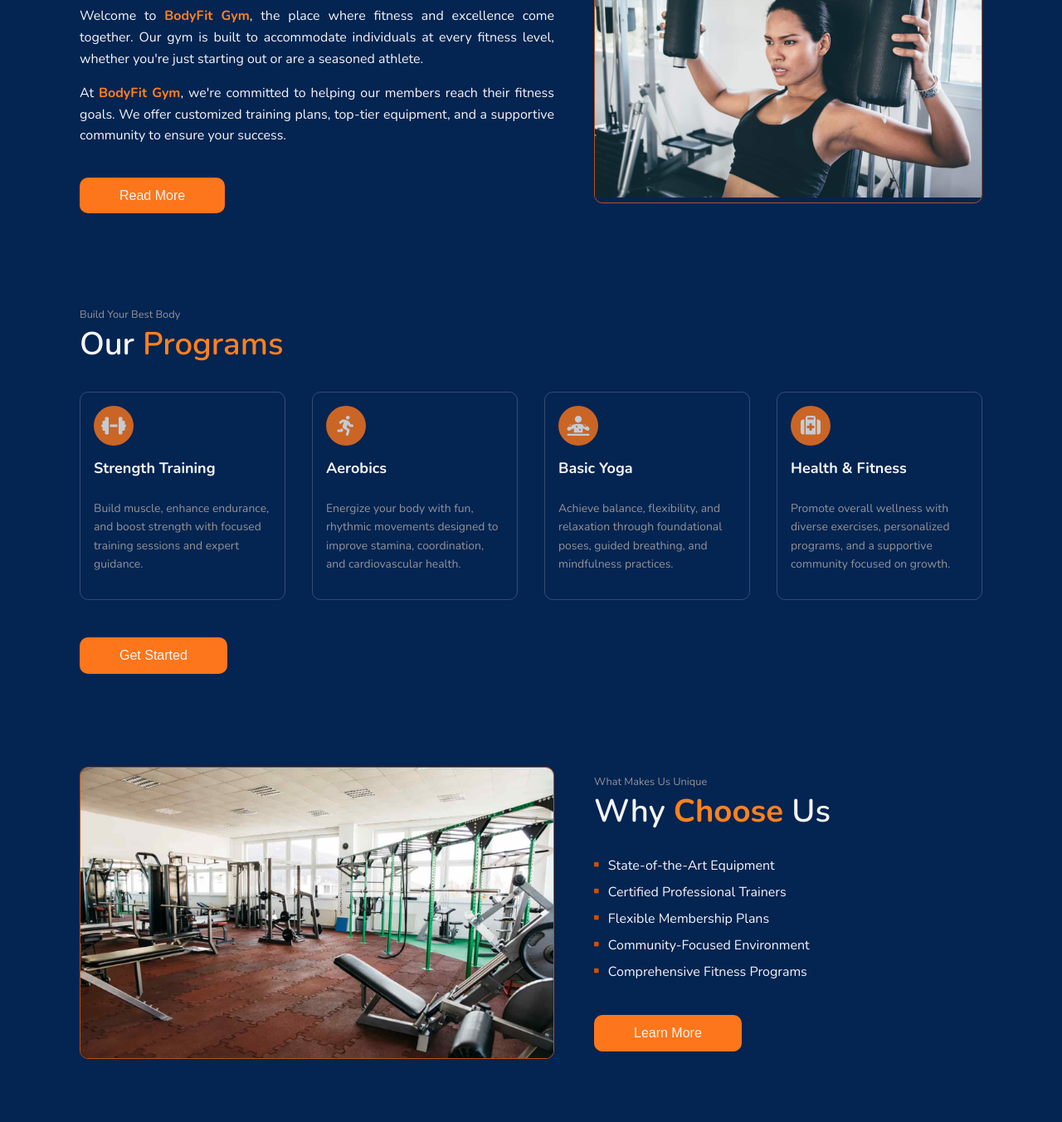
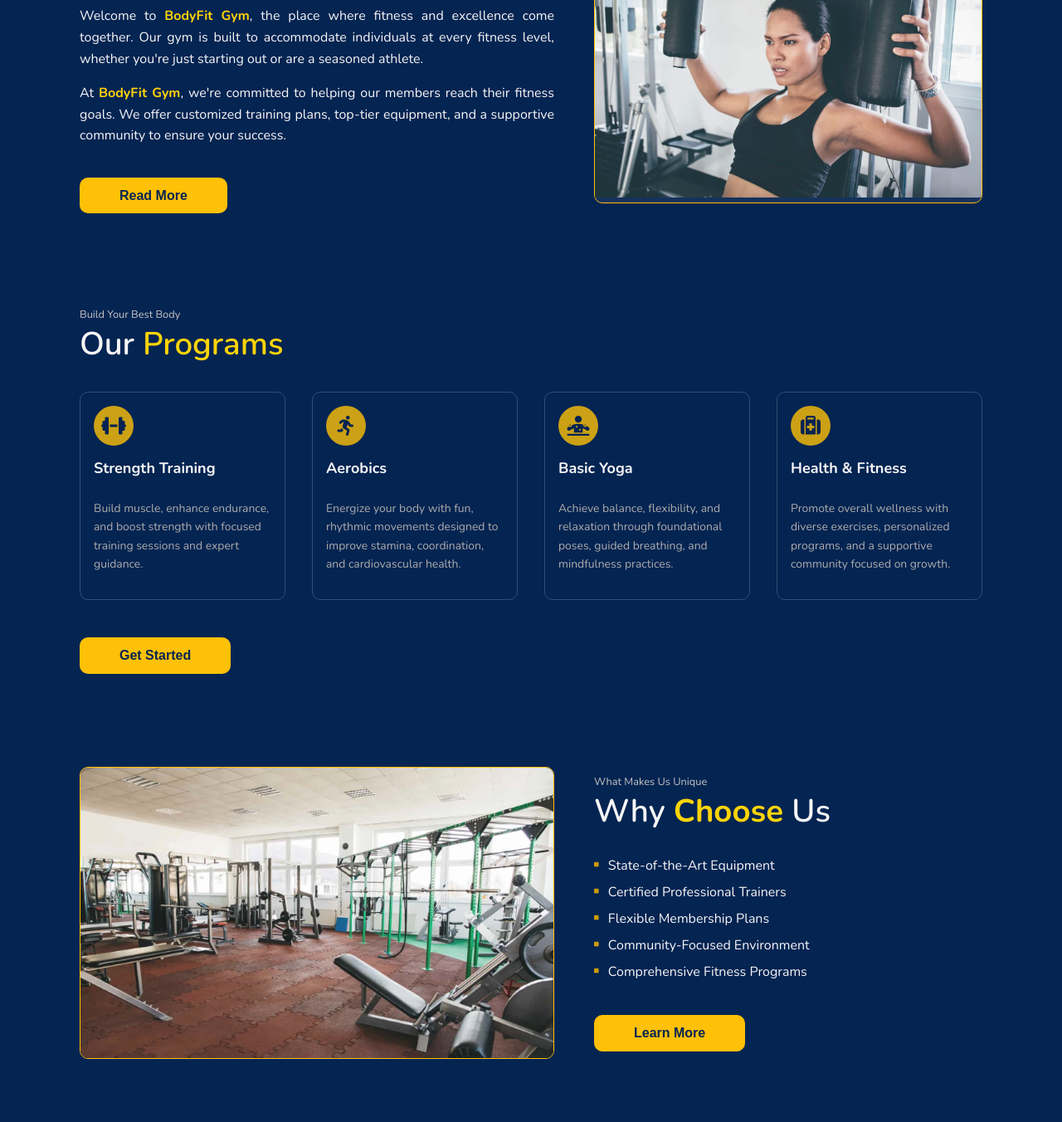
Before and after one commit to Chiemezie-Uchenwoke/bodyfitgym, a plain HTML site: page index.html in a window 1280 px wide. Shown: the part 767-2119 px from the top of the page at 83% size. Drawn offline with nearby package versions, Linux system fonts and the light colour scheme.

Commit message:
change style

```diff
--- a/assets/css/index-styles/about.css
+++ b/assets/css/index-styles/about.css
@@ -20,7 +20,7 @@
 }
 
 .about_intro{
-    filter: brightness(0.6);
+    filter: brightness(0.8);
     text-transform: capitalize;
     font-size: 0.8rem;
     /* margin-bottom: 1rem; */
@@ -39,7 +39,7 @@
 .about button{
     border: none;
     background-color: var(--sec-color);
-    color: var(--white);
+    color: var(--pri-color);
     padding: 0.8rem 3rem;
     font-size: 1rem;
     margin-top: 0.8rem;
@@ -50,6 +50,7 @@
     display: flex;
     align-items: center;
     gap: 0.5rem;
+    font-weight: 600;
 }
 
 .about button:hover{
@@ -67,8 +68,9 @@
     overflow: hidden;
     border-radius: 10px;
     position: relative;
-    border: 1px solid rgba(255, 101, 0, 0.7);
+    border: 1px solid #FFC107;
     max-height: 20rem;
+    position: relative;
 }
 
 .about > div:nth-child(2):hover img{
@@ -76,16 +78,19 @@
     transition: all 0.5s;
 }
 
-/* .about > div:nth-child(2)::before{
+.about > div:nth-child(2)::before{
     content: "";
     width: 100%;
     height: 100%;
     position: absolute;
     left: 0;
     top: 0;
-    border: 1px solid var(--sec-color);
+    z-index: 2;
+    background-color: var(--white);
+    filter: brightness(0.5);
+    filter: opacity(0.07);
 }
- */
+
 .about__content{
     display: flex;
     flex-direction: column;
--- a/assets/css/index-styles/banner.css
+++ b/assets/css/index-styles/banner.css
@@ -18,7 +18,7 @@
     justify-content: center;
     align-items: center;
     padding: 1rem;
-    background-color: rgba(4, 36, 82, 0.1);
+    background-color: rgba(255, 255, 255, 0.15);
 }
 
 .banner::before{
--- a/assets/css/index-styles/contact.css
+++ b/assets/css/index-styles/contact.css
@@ -5,7 +5,7 @@
 }
 
 .contact-intro{
-    filter: brightness(0.6);
+    filter: brightness(0.8);
     text-transform: capitalize;
     font-size: 0.8rem;
 }
@@ -72,7 +72,7 @@
 .cont-adrs .icon{
     width: 2.6rem;
     height: 2.6rem;
-    border: 1px solid #FF6500;
+    border: 1px solid #FFC107;
     border-radius: 50%;
     /* filter: brightness(0.9); */
 }
@@ -113,13 +113,13 @@
 }
 
 .socials button:hover{
-    filter: brightness(0.95);
+    filter: brightness(0.98);
     transition: 0.3s ease-in-out;
 }
 
 .socials i{
     font-size: 1.5rem;
-    color: var(--white);
+    color: var(--pri-color);
     opacity: 0.9;
 }
 
@@ -186,7 +186,7 @@ form button{
     align-self: flex-start;
     border: none;
     background-color: var(--sec-color);
-    color: var(--white);
+    color: var(--pri-color);
     padding: 0.8rem 3rem;
     font-size: 1rem;
     margin-top: 0.8rem;
@@ -195,6 +195,7 @@ form button{
     cursor: pointer;
     display: flex;
     align-items: center;
+    font-weight: 600;
 }
 
 form button:hover{
--- a/assets/css/index-styles/hero.css
+++ b/assets/css/index-styles/hero.css
@@ -22,7 +22,7 @@
     background-position: center left;
     background-repeat: no-repeat;
     background-size: cover;
-    opacity: 0.5;
+    opacity: 0.7;
     z-index: -1;
 }
 
@@ -58,7 +58,7 @@
 .hero button{
     border: none;
     background-color: var(--sec-color);
-    color: var(--white);
+    color: var(--pri-color);
     padding: 0.8rem 3rem;
     font-size: 1rem;
     margin-top: 0.8rem;
@@ -69,6 +69,7 @@
     display: flex;
     align-items: center;
     gap: 0.5rem;
+    font-weight: 600;
 }
 
 .hero button i{
--- a/assets/css/index-styles/programs.css
+++ b/assets/css/index-styles/programs.css
@@ -5,7 +5,7 @@
 }
 
 .programs-intro{
-    filter: brightness(0.6);
+    filter: brightness(0.8);
     text-transform: capitalize;
     font-size: 0.8rem;
 }
@@ -54,7 +54,7 @@
 }
 
 .programs__content p{
-    filter: brightness(0.6);
+    filter: brightness(0.7);
     font-size: 0.87rem;
     font-weight: 400;
 }
@@ -79,18 +79,19 @@
 
 .programs__content .icon i{
     font-size: 1.5rem;
+    color: var(--pri-color);
 }
 
 .programs__content > div:hover i{
     color: var(--sec-color);
-    filter: brightness(1.3);
+    /* filter: brightness(1.3); */
 }
 
 .programs button{
     align-self: flex-start;
     border: none;
     background-color: var(--sec-color);
-    color: var(--white);
+    color: var(--pri-color);
     padding: 0.8rem 3rem;
     font-size: 1rem;
     margin-top: 0.8rem;
@@ -100,6 +101,7 @@
     align-self: flex-start;
     display: flex;
     align-items: center;
+    font-weight: 600;
 }
 
 .programs button:hover{
--- a/assets/css/index-styles/why-us.css
+++ b/assets/css/index-styles/why-us.css
@@ -10,8 +10,23 @@
 .why_choose_us > div:nth-child(1){
     overflow: hidden;
     border-radius: 10px;
-    border: 1px solid rgba(255, 101, 0, 0.7);
+    border: 1px solid #FFC107;
     max-height: 22rem;
+    position: relative;
+    z-index: 1;
+}
+
+.why_choose_us > div:nth-child(1)::before{
+    content: "";
+    width: 100%;
+    height: 100%;
+    position: absolute;
+    top: 0;
+    left: 0;
+    background-color: var(--white);
+    z-index: 2;
+    filter: brightness(0.9);
+    filter: opacity(0.1);
 }
 
 .why_choose_us > div:nth-child(1) img{
@@ -32,7 +47,7 @@
 }
 
 .why_intro{
-    filter: brightness(0.6);
+    filter: brightness(0.8);
     text-transform: capitalize;
     font-size: 0.8rem;
 }
@@ -56,7 +71,7 @@
 .why_choose_us button{
     border: none;
     background-color: var(--sec-color);
-    color: var(--white);
+    color: var(--pri-color);
     padding: 0.8rem 3rem;
     font-size: 1rem;
     margin-top: 0.8rem;
@@ -67,6 +82,7 @@
     display: flex;
     align-items: center;
     gap: 0.5rem;
+    font-weight: 600;
 }
 
 .why_choose_us button:hover{
@@ -90,7 +106,7 @@
 
 .why_choose_us ul i{
     font-size: 0.4rem;
-    color: #FF6500;
+    color: var(--sec-color);
     filter: brightness(0.8);
 }
 
--- a/assets/css/styles.css
+++ b/assets/css/styles.css
@@ -8,7 +8,7 @@
 :root{
     --pri-color: #042452;
     --acc-color-dark: #1E3E62;
-    --sec-color: #fd761b;
+    --sec-color: #FFC107;
     --white: #f6f6f6;
     --text-color: #94a3b8;
 }
@@ -89,7 +89,7 @@ li {
     all: unset;
     cursor: pointer;
     background-color: var(--sec-color);
-    color: var(--white);
+    color: var(--pri-color);
     width: 2.5rem;
     height: 2.5rem;
     border-radius: 50%;
```
